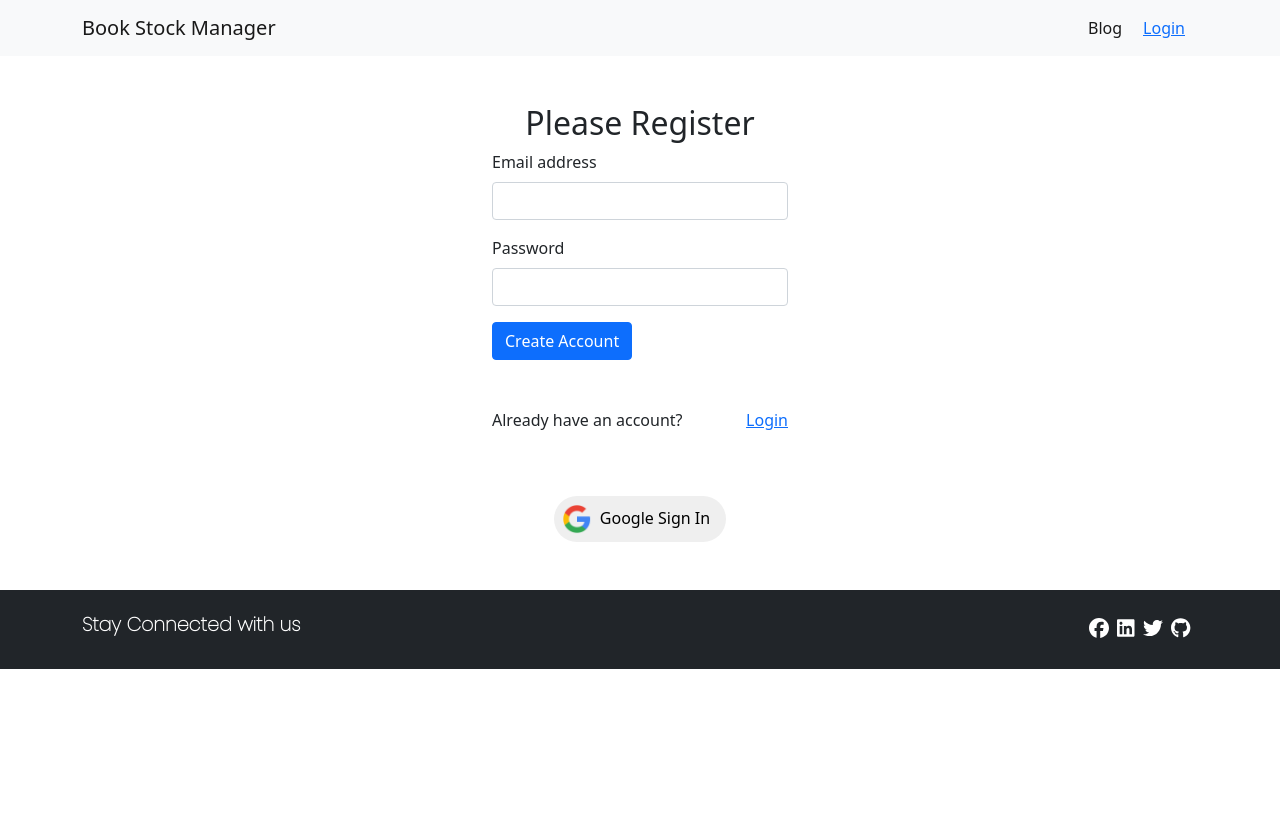
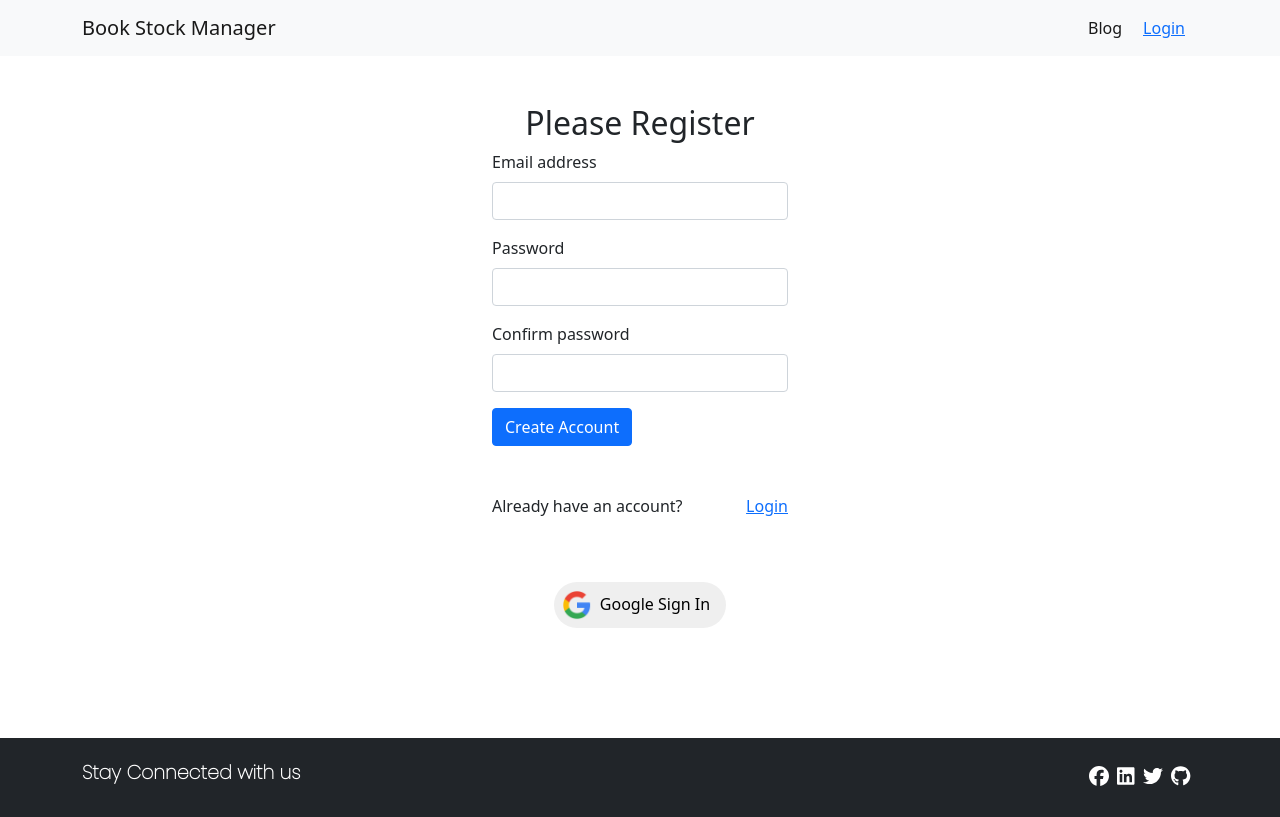
Before and after one commit to SumonsNote/book-stock-manager-client, a React (Create React App) app: page /register in a window 1280 px wide. Built offline with nearby package versions, Linux system fonts and the light colour scheme; no server answers.

Commit message:
register form validation

```diff
--- a/package.json
+++ b/package.json
@@ -20,6 +20,7 @@
     "react-dom": "^18.1.0",
     "react-firebase-hooks": "^5.0.3",
     "react-hook-form": "^7.30.0",
+    "react-hot-toast": "^2.2.0",
     "react-router-dom": "^6.3.0",
     "react-scripts": "5.0.1",
     "react-toastify": "^8.2.0",
--- a/src/components/SharedFiles/Register.js
+++ b/src/components/SharedFiles/Register.js
@@ -4,6 +4,7 @@ import { useCreateUserWithEmailAndPassword } from 'react-firebase-hooks/auth';
 import auth from '../../Firebase.init';
 import Loading from './Loading';
 import SocialLogin from './SocialLogin';
+import toast, { Toaster } from 'react-hot-toast';
 
 const Register = () => {
     const navigate = useNavigate()
@@ -22,7 +23,25 @@ const Register = () => {
             e.preventDefault()
             const email = e.target.email.value;
             const password = e.target.password.value
-            createUserWithEmailAndPassword(email, password)
+            const confirmPassword = e.target.confirmPassword.value
+            createUserWithEmailAndPassword(email, password, confirmPassword)
+
+            if (password !== confirmPassword) {
+                toast.error('Password did not match')
+                return;
+            }
+            if (email === '' || email === undefined) {
+                toast.error('Please enter an Email!');
+                return;
+            }
+            if (password === '' || password === undefined) {
+                toast.error('Please enter your Password!');
+                return;
+            }
+            if (confirmPassword === '' || confirmPassword === undefined) {
+                toast.error('Please enter your Password!');
+                return;
+            }
       }
 
     if (user) {
@@ -33,7 +52,7 @@ const Register = () => {
     }
 
     return (
-        <div>
+        <div style={{marginBottom: "62px"}}>
             <form onSubmit={handleRegister} className='w-25 container py-5'>
                 <h2 className='text-center'>Please Register</h2>
                 <div className="mb-3">
@@ -44,12 +63,16 @@ const Register = () => {
                     <label for="exampleInputPassword1" className="form-label">Password</label>
                     <input type="password" name='password' className="form-control" id="exampleInputPassword1" />
                 </div>
+                <div className="mb-3">
+                    <label for="exampleInputPassword2" className="form-label">Confirm password</label>
+                    <input type="password" name='confirmPassword' className="form-control" id="exampleInputPassword2" />
+                </div>
                 <button type="submit" className="btn btn-primary">Create Account</button>
                 <div className='d-flex justify-content-between py-5'>
                     <p>Already have an account?</p>
                     <Link to='/login'><p>Login</p></Link>
                 </div>
-                <SocialLogin></SocialLogin>
+                <SocialLogin></SocialLogin><Toaster></Toaster>
             </form>
 
         </div>
```
Also changed, not shown: 1 other file (tests, documents, lock files or other folders).
